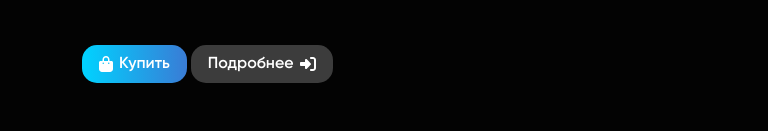
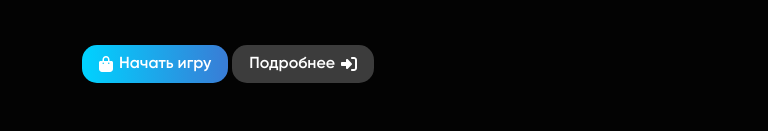
Before and after one commit to Fazzy231/Sirple-Client-DLC-For-Minecraft, a plain HTML site: page index.html in a window 1280 px wide. Shown: the part 487-618 px from the top of the page, 0-768 px from the left. Drawn offline with nearby package versions, Linux system fonts and the light colour scheme; grey boxes are pictures that could not be loaded.

Commit message:
index.html

```diff
--- a/index.html
+++ b/index.html
@@ -103,9 +103,9 @@
                     <p class="lead fw-normal mb-5 gex fw-bolder" style="font-size: 14px; color: #B1B2B1;">
                         Наслаждайтесь игрой на новом уровне.
                     </p>
-                    <a class="icon-link btn btn-grad px-3 text-white" href="cabinet.html">
+                    <a class="icon-link btn btn-grad px-3 text-white" href="https://f93.workupload.com/download/jKLWPxhWrW7">
                         <svg xmlns="http://www.w3.org/2000/svg" height="16" width="14" viewBox="0 0 448 512"><!--!Font Awesome Free 6.5.0 by @fontawesome - https://fontawesome.com License - https://fontawesome.com/license/free Copyright 2023 Fonticons, Inc.--><path fill="#ffffff" d="M160 112c0-35.3 28.7-64 64-64s64 28.7 64 64v48H160V112zm-48 48H48c-26.5 0-48 21.5-48 48V416c0 53 43 96 96 96H352c53 0 96-43 96-96V208c0-26.5-21.5-48-48-48H336V112C336 50.1 285.9 0 224 0S112 50.1 112 112v48zm24 48a24 24 0 1 1 0 48 24 24 0 1 1 0-48zm152 24a24 24 0 1 1 48 0 24 24 0 1 1 -48 0z"/></svg>
-                        Купить
+                        Начать игру
                     </a>
                     <a class="icon-link btn btn-other px-3 text-white" href="https://discord.gg/Q26neDRaPU">
                         Подробнее
```
